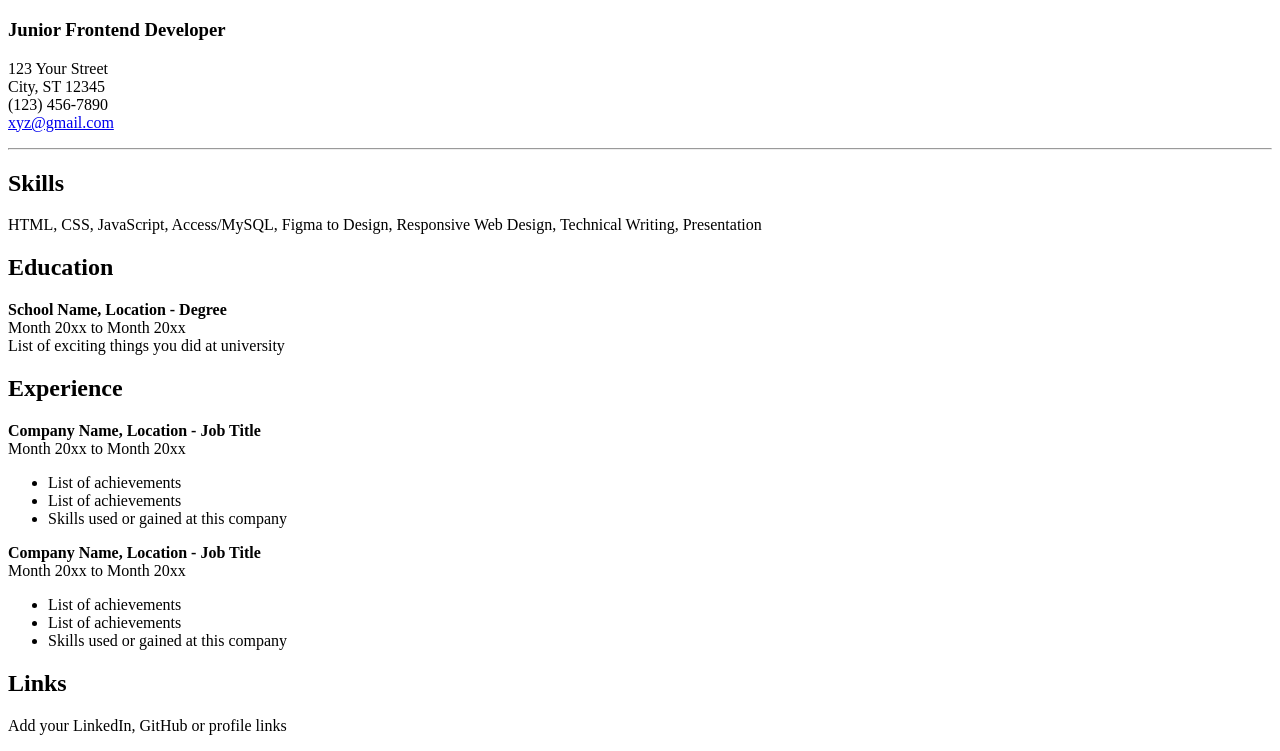
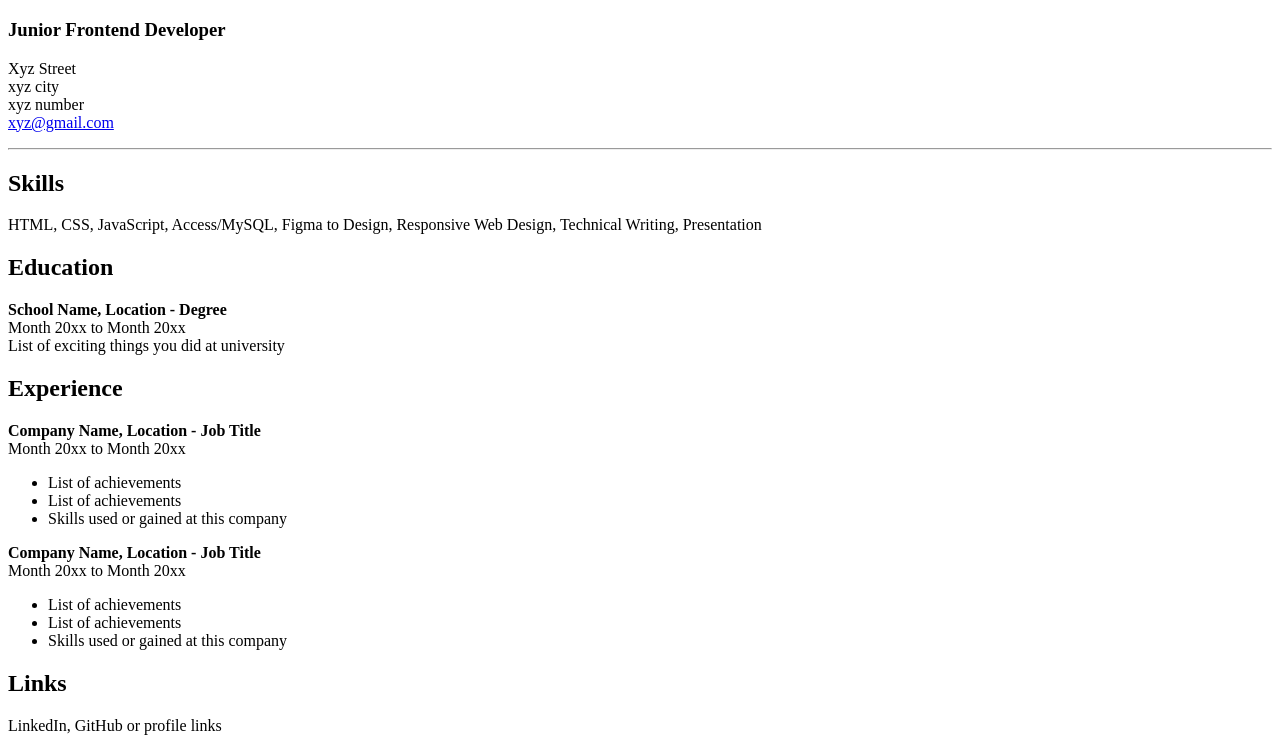
Before and after one commit to abdulhadibariahad-ai/SMIT-Assignment, a plain HTML site: page index.html in a window 1280 px wide. Shown: the part 61-812 px from the top of the page. Drawn offline with Linux system fonts and the light colour scheme.

Commit message:
Update contact information and links in resume

```diff
--- a/index.html
+++ b/index.html
@@ -9,9 +9,9 @@
   <h3>Junior Frontend Developer</h3>
 
   <p>
-    123 Your Street<br>
-    City, ST 12345<br>
-    (123) 456-7890<br>
+    Xyz Street<br>
+    xyz city<br>
+    xyz number<br>
     <a href="XYZ.GMAIL.COM">xyz@gmail.com</a>
   </p>
 
@@ -54,7 +54,7 @@
 
   <h2>Links</h2>
   <p>
-    Add your LinkedIn, GitHub or profile links
+    LinkedIn, GitHub or profile links
   </p>
 
 </body>
```
